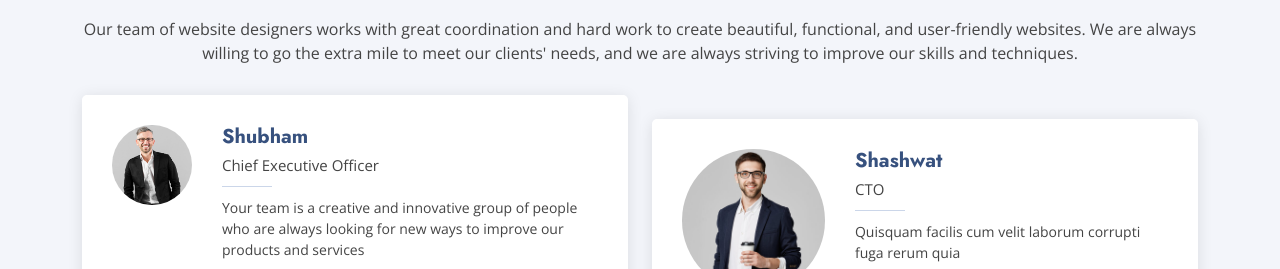
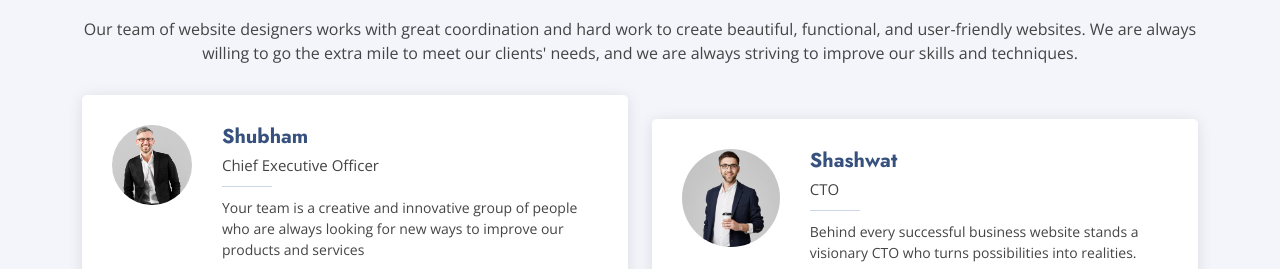
Before and after one commit to Kumar-Shashwat/QuickTech, a plain HTML site: page index.html in a window 1280 px wide. Shown: the part 4345-4614 px from the top of the page. Drawn offline with nearby package versions, Linux system fonts and the light colour scheme.

Commit message:
updating cto

```diff
--- a/index.html
+++ b/index.html
@@ -520,7 +520,7 @@
               <div class="member-info">
                 <h4>Shashwat</h4>
                 <span>CTO</span>
-                <p>Quisquam facilis cum velit laborum corrupti fuga rerum quia</p>
+                <p>Behind every successful business website stands a visionary CTO who turns possibilities into realities.</p>
                 <div class="social">
                   <a href=""><i class="ri-twitter-fill"></i></a>
                   <a href=""><i class="ri-facebook-fill"></i></a>
```
